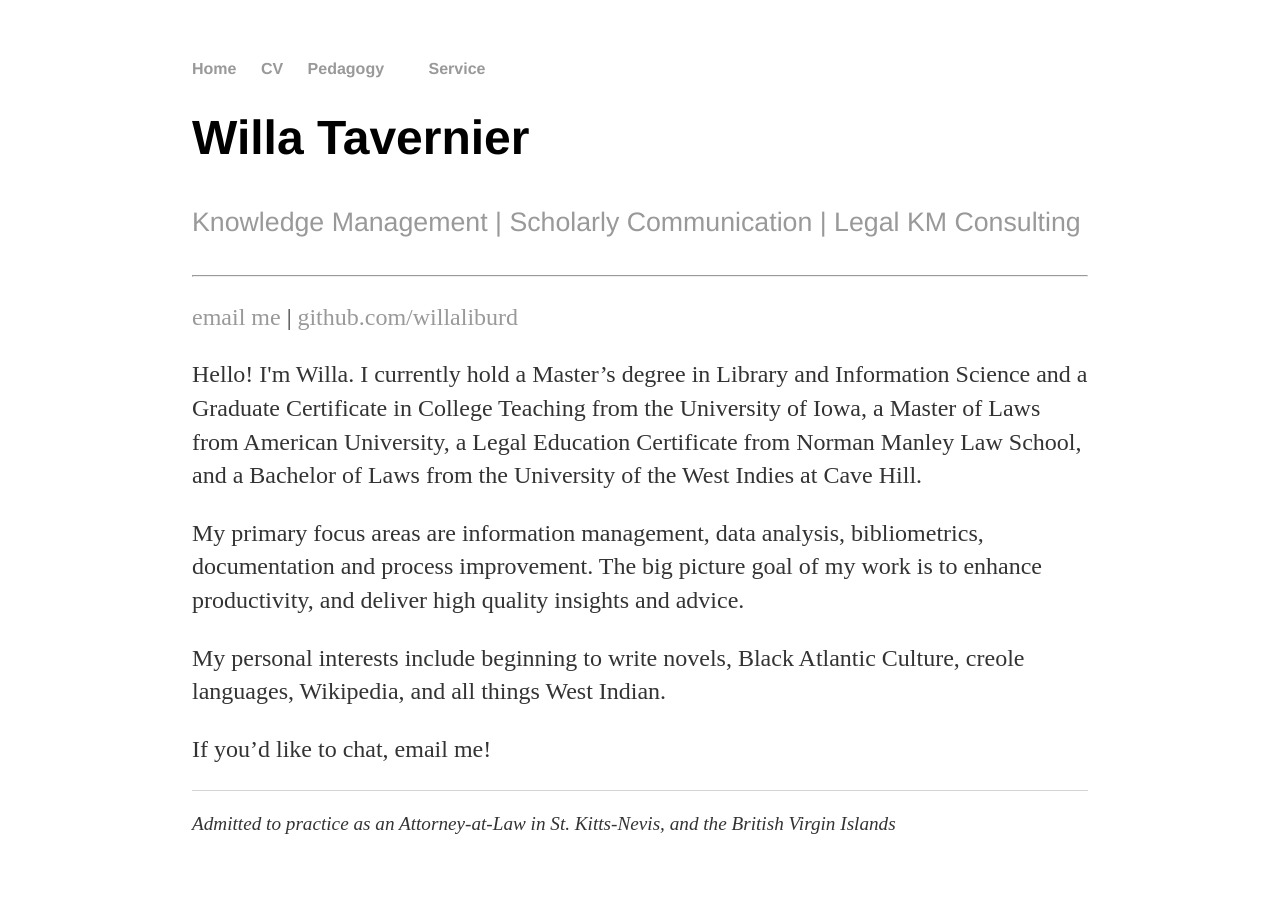
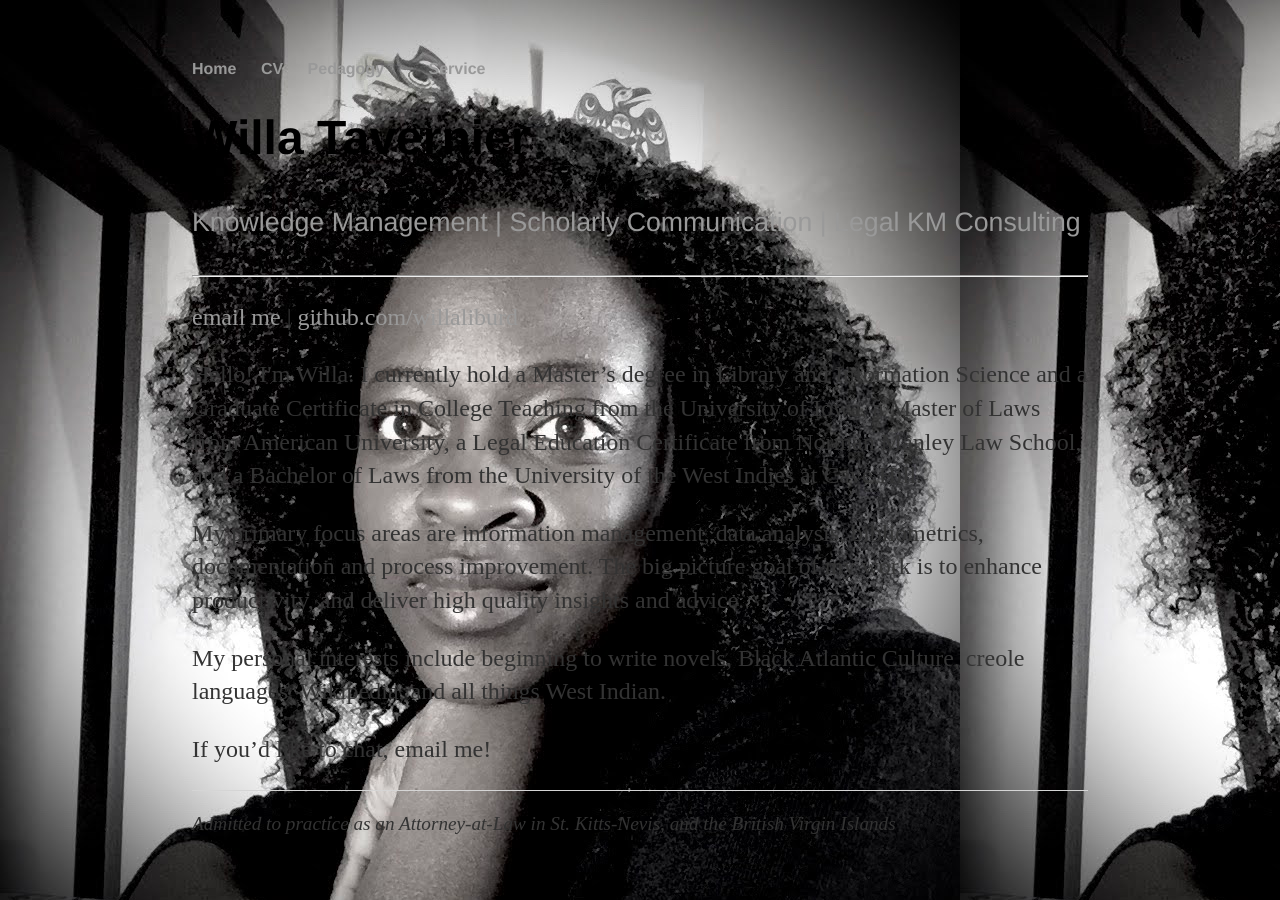
Before and after one commit to willaliburd/willaliburd.github.io, a Jekyll site: the page built from index.html, in a window 1280 px wide. Built offline with Jekyll 4.4.1, drawn with Linux system fonts in a browser that asks for light colours.

Commit message:
Update main.css

```diff
--- a/css/main.css
+++ b/css/main.css
@@ -1,6 +1,7 @@
 body {
     margin: 60px auto;
     width: 70%;
+     background-image: url(/images/desk-forward.jpg)
 }
 nav ul, footer ul {
     font-family:'Helvetica', 'Arial', 'Sans-Serif';
```
